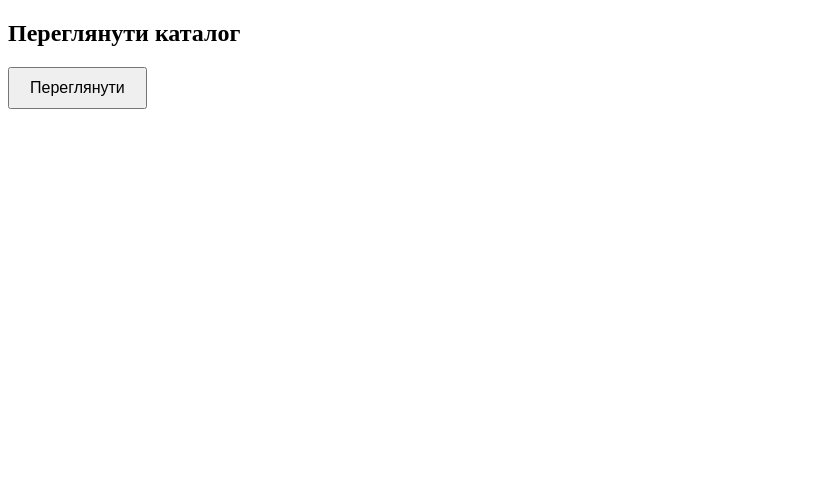
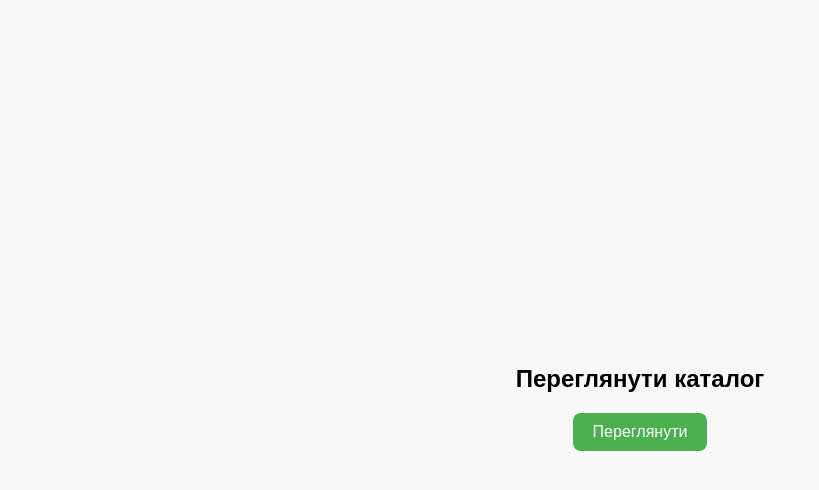
Before and after one commit to Vitaliy-414/nzk-projekts, a plain HTML site: page index.html in a window 1280 px wide. Shown: the whole page, without its empty margins (0-819 px from the left). Drawn offline with Linux system fonts and the light colour scheme.

Commit message:
Add files via upload

```diff
--- a/index.html
+++ b/index.html
@@ -2,13 +2,39 @@
 <!DOCTYPE html>
 <html lang="uk">
 <head>
-    <meta charset="UTF-8">
-    <title>Кнопка</title>
+  <meta charset="UTF-8">
+  <title>Каталог меблів</title>
+  <style>
+    body {
+      display: flex;
+      flex-direction: column;
+      justify-content: center;
+      align-items: center;
+      height: 100vh;
+      font-family: Arial, sans-serif;
+      margin: 0;
+      background-color: #f8f8f8;
+    }
+    h1 {
+      font-size: 24px;
+      margin-bottom: 20px;
+    }
+    button {
+      padding: 10px 20px;
+      font-size: 16px;
+      background-color: #4CAF50;
+      color: white;
+      border: none;
+      border-radius: 8px;
+      cursor: pointer;
+    }
+    button:hover {
+      background-color: #45a049;
+    }
+  </style>
 </head>
 <body>
-    <h2>Переглянути каталог</h2>
-    <a href="https://vitaliy-414.github.io/nzk-projekts/catalog.html">
-        <button style="padding: 10px 20px; font-size: 16px;">Переглянути</button>
-    </a>
+  <h1>Переглянути каталог</h1>
+  <button onclick="location.href='catalog.html'">Переглянути</button>
 </body>
 </html>
```
